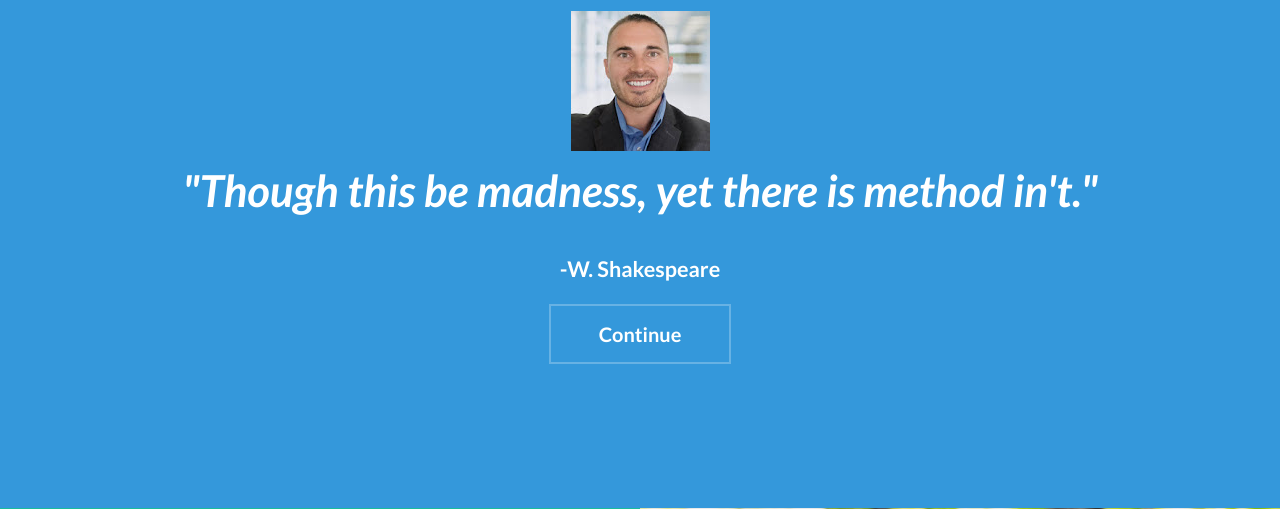
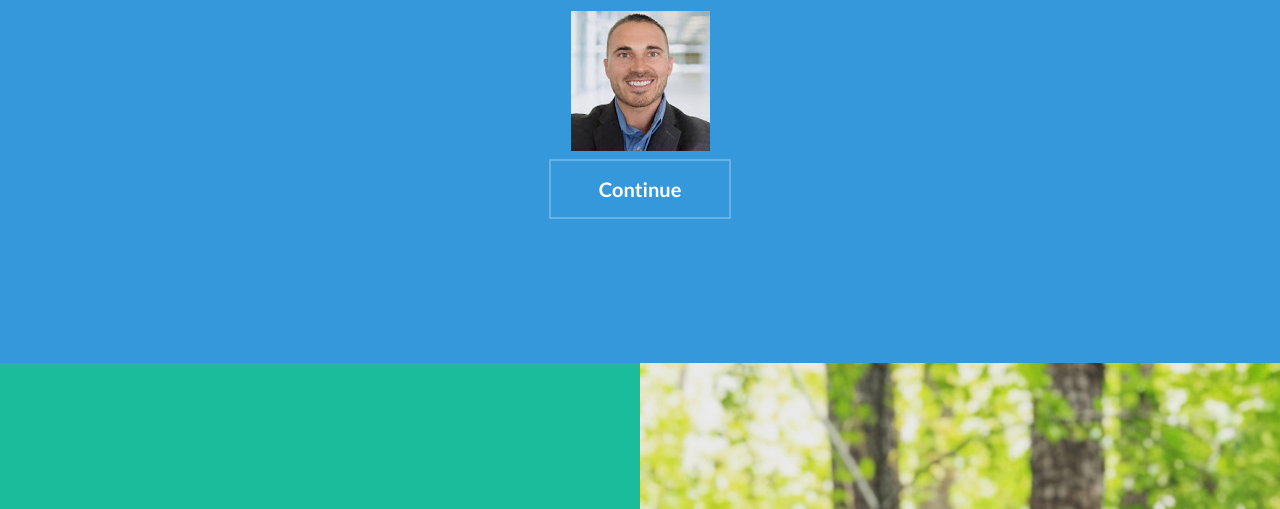
Before and after one commit to chughes29/Profile, a plain HTML site: page index.html in a window 1280 px wide. Shown: the part 71-580 px from the top of the page. Drawn offline with Linux system fonts and the light colour scheme.

Commit message:
Update index.html

```diff
--- a/index.html
+++ b/index.html
@@ -19,8 +19,6 @@
 		<section id="banner">
 			<div class="inner">
 				<img src="images/blurred.jpeg" alt="Chris Hughes speaks at NASA Glenn" style="max-width: 70%">
-				<h1><i>"Though this be madness, yet there is method in't."</i></h1>
-				<h3>-W. Shakespeare</h3>
 
 				<ul class="actions">
 					<li><a href="#one" class="button alt scrolly big">Continue</a></li>
```
